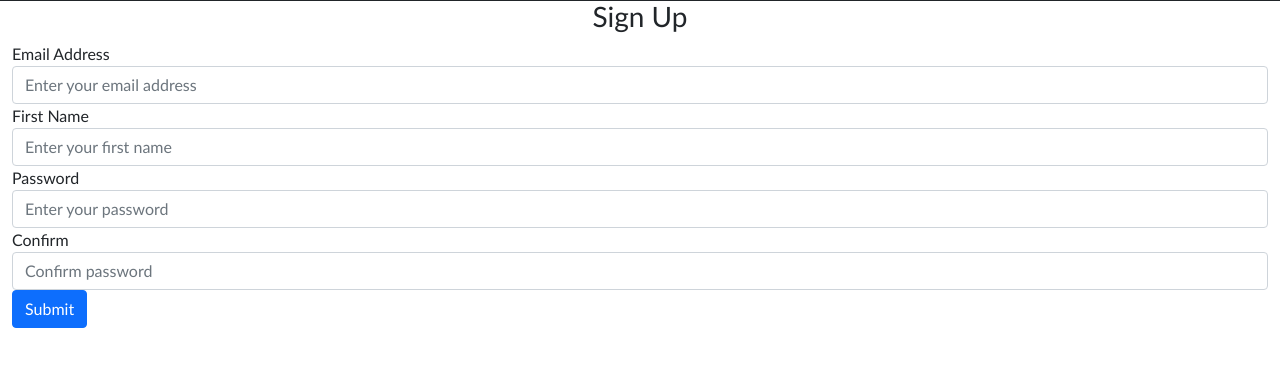
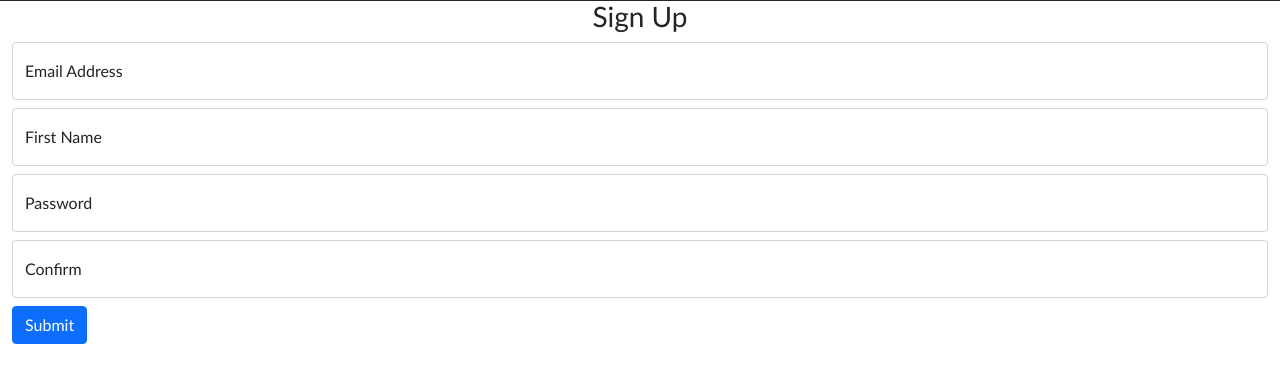
Before and after one commit to UnixBird-ps/python_assign1, a Flask app: page /signup in a window 1280 px wide. Shown: the part 55-438 px from the top of the page. Run offline with Flask 2, Linux system fonts and the light colour scheme; some libraries are stand-ins or nearby versions.

Commit message:
Changed placeholder text

```diff
--- a/website/templates/signup.html
+++ b/website/templates/signup.html
@@ -2,21 +2,23 @@
 {% block content %}
 <form method="POST">
 	<h3 align="center">Sign Up</h3>
-	<div class="form-group">
+	<div class="form-group ">
+		<div class="mb-2 form-floating">
+			<input id="email" type="email" class="form-control" name="email" placeholder="Email Address">
 			<label for="email">Email Address</label>
-		<input type="email" class="form-control" id="email" name="email" placeholder="Enter your email address">
 		</div>
-	<div class="form-group">
+		<div class="mb-2 form-floating">
+			<input id="firstname" type="text" class="form-control" name="firstname" placeholder="First Name">
 			<label for="firstname">First Name</label>
-		<input type="text" class="form-control" id="firstname" name="firstname" placeholder="Enter your first name">
 		</div>
-	<div class="form-group">
+		<div class="mb-2 form-floating">
+			<input id="password1" type="password" class="form-control" name="password1" placeholder="Password">
 			<label for="password1">Password</label>
-		<input type="password" class="form-control" id="password1" name="password1" placeholder="Enter your password">
 		</div>
-	<div class="form-group">
+		<div class="mb-2 form-floating">
+			<input id="password2" type="password" class="form-control" name="password2" placeholder="Confirm">
 			<label for="password2">Confirm</label>
-		<input type="password" class="form-control" id="password2" name="password2" placeholder="Confirm password">
+		</div>
 	</div>
 	<button type="submit" class="btn btn-primary">Submit</button>
 </form>
```
Lines whose indentation alone changed are shown as unchanged.
